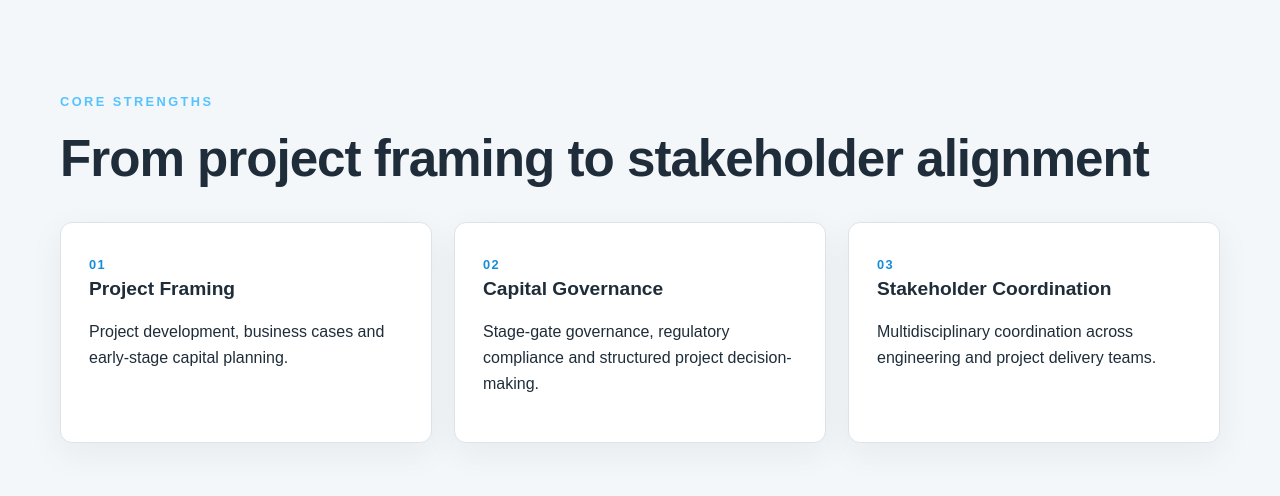
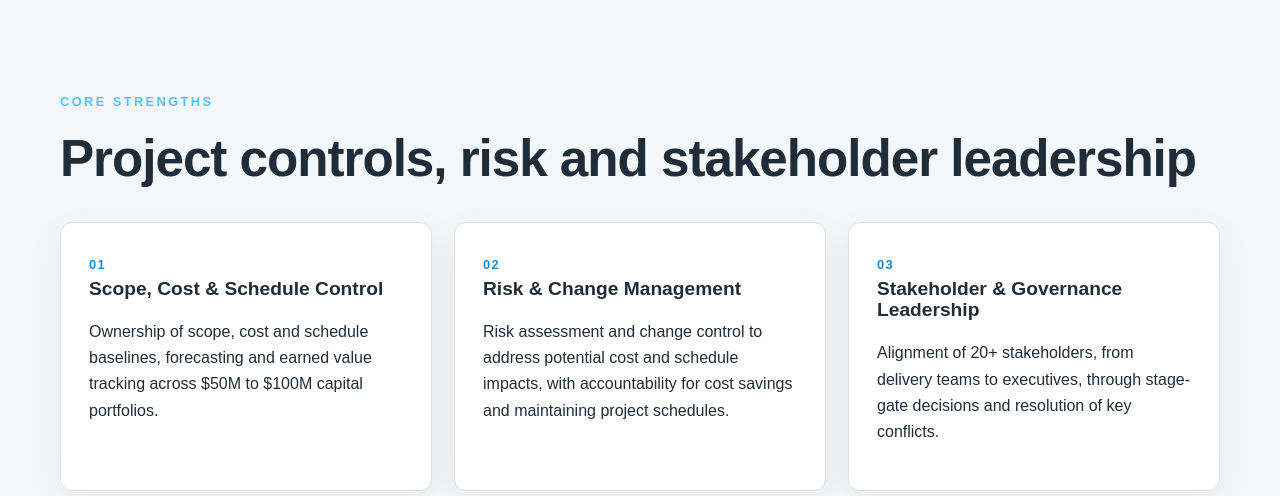
Before and after one commit to vexonrecruiting-cloud/vexon-recruiting-website, a plain HTML site: page energy-project-professional.html in a window 1280 px wide. Shown: the part 1640-2136 px from the top of the page. Drawn offline with Linux system fonts and the light colour scheme.

Commit message:
Add files via upload

```diff
--- a/energy-project-professional.html
+++ b/energy-project-professional.html
@@ -22,7 +22,7 @@
 <main>
 <section class="page-hero"><div class="container narrow"><p class="kicker">Featured Talent · Confidential Project Professional</p><h1>Energy &amp; Industrial Project Management Professional</h1><p class="lead">PMP • MBA • Chemical Engineering<br>Toronto • Calgary • Vancouver • Remote opportunities</p></div></section>
 <section class="section"><div class="container"><div class="two-col"><div><p class="kicker">Candidate Overview</p><h2>Engineering experience. Capital project perspective.</h2><p>PMP-certified project management professional and chemical engineer with 12+ years across international EPC/EPCM delivery and owner-side capital project development. Experienced in overseeing $50M to $100M capital portfolios, project framing, business cases, stage-gate governance, regulatory compliance and aligning 20+ stakeholders per project. Holds an MBA (Project Management) and a Bachelor's degree in Chemical Engineering; P.Eng. candidate.</p><p>Seeking Project Manager, Program Manager and Project Development roles, owner-side, as well as consulting roles. Open to permanent, contract and consulting opportunities in Toronto, Vancouver, Calgary and remote settings (including US), with relocation and travel considered.</p></div><div class="panel blue"><p class="kicker">Candidate Snapshot</p><h2>Project development &amp; delivery</h2><ul class="checks"><li>12+ years of engineering and project delivery experience</li><li>International EPC/EPCM experience</li><li>Owner-side capital project development</li><li>$50M to $100M capital portfolios</li><li>Coordination of 20+ stakeholders per project</li><li>PMP certification and MBA (Project Management)</li><li>Bachelor’s degree in Chemical Engineering</li><li>P.Eng. candidate</li></ul></div></div></div></section>
-<section class="section alt"><div class="container"><p class="kicker">Core Strengths</p><h2>From project framing to stakeholder alignment</h2><div class="grid-3"><div class="card"><span class="number">01</span><h3>Project Framing</h3><p>Project development, business cases and early-stage capital planning.</p></div><div class="card"><span class="number">02</span><h3>Capital Governance</h3><p>Stage-gate governance, regulatory compliance and structured project decision-making.</p></div><div class="card"><span class="number">03</span><h3>Stakeholder Coordination</h3><p>Multidisciplinary coordination across engineering and project delivery teams.</p></div></div></div></section>
+<section class="section alt"><div class="container"><p class="kicker">Core Strengths</p><h2>Project controls, risk and stakeholder leadership</h2><div class="grid-3"><div class="card"><span class="number">01</span><h3>Scope, Cost &amp; Schedule Control</h3><p>Ownership of scope, cost and schedule baselines, forecasting and earned value tracking across $50M to $100M capital portfolios.</p></div><div class="card"><span class="number">02</span><h3>Risk &amp; Change Management</h3><p>Risk assessment and change control to address potential cost and schedule impacts, with accountability for cost savings and maintaining project schedules.</p></div><div class="card"><span class="number">03</span><h3>Stakeholder &amp; Governance Leadership</h3><p>Alignment of 20+ stakeholders, from delivery teams to executives, through stage-gate decisions and resolution of key conflicts.</p></div></div></div></section>
 <section class="section"><div class="container"><div class="two-col"><div><p class="kicker">Target Roles</p><h2>Owner-side opportunities preferred</h2><ul class="checks"><li>Project Manager</li><li>Program Manager</li><li>Project Development</li><li>Consulting roles</li></ul></div><div class="panel dark"><p class="kicker">Career Preferences</p><h2>Open to the right opportunity</h2><ul class="checks"><li>Toronto, Calgary and Vancouver</li><li>Remote opportunities, including US roles</li><li>Relocation and travel considered</li><li>Permanent, contract and consulting roles</li></ul></div></div></div></section>
 <section class="section alt"><div class="container narrow"><div class="notice-box"><p class="kicker">Confidential Representation</p><h2>Every introduction requires candidate approval.</h2><p>The candidate’s name, employers, contact details and complete résumé remain private. Vexon Recruiting will discuss employer interest with the candidate and obtain permission before sharing identifying information.</p></div></div></section>
 <section class="cta-band"><div class="container cta-inner"><div><p class="kicker">Employer Inquiry</p><h2>Hiring for energy or industrial projects?</h2><p>Contact Vexon Recruiting to discuss your role and request further information about this professional.</p></div><a class="btn light" href="mailto:info@vexonrecruiting.ca?subject=Confidential%20Candidate%20Inquiry%20-%20Energy%20Project%20Professional">Request Candidate Profile</a></div></section>
```
